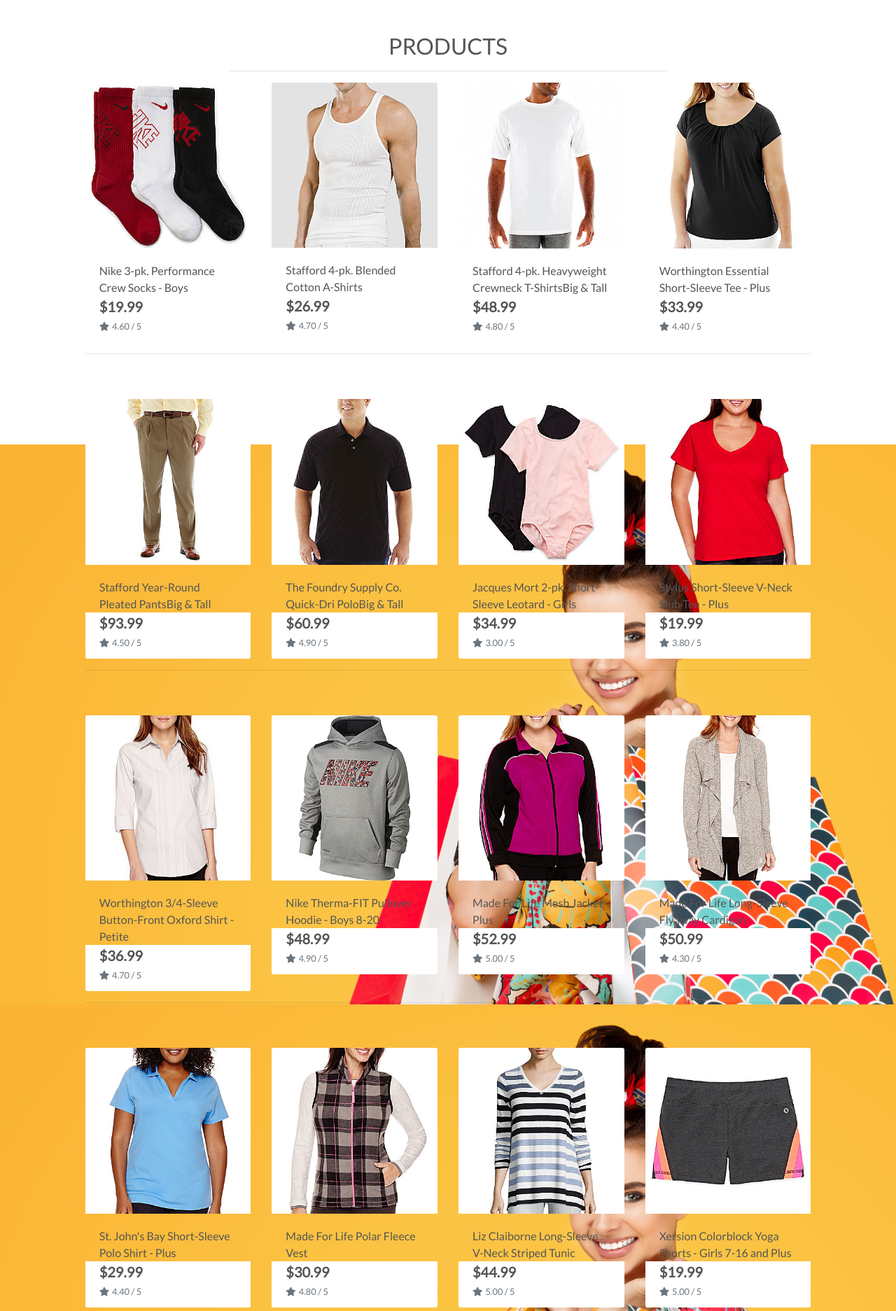
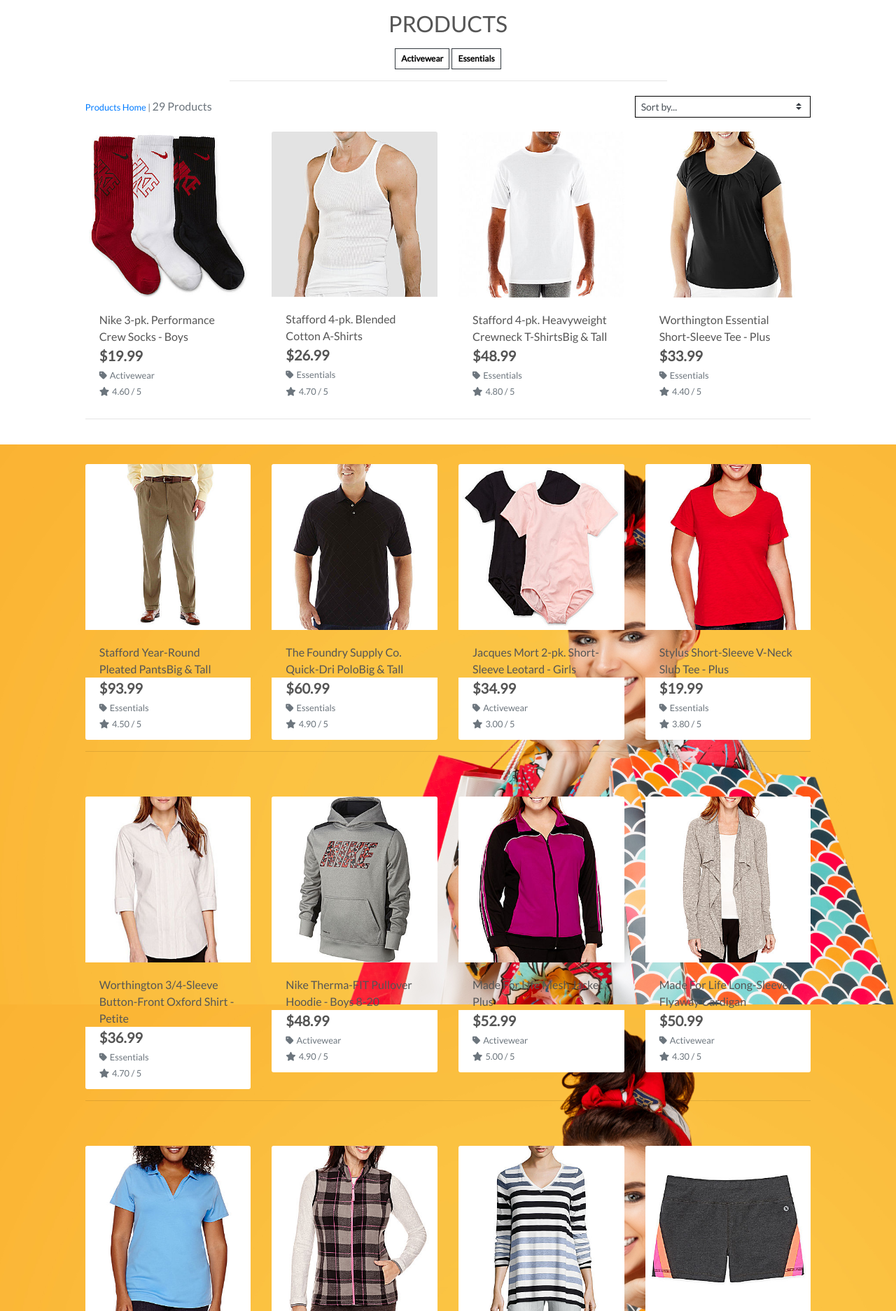
Before and after one commit to LewisCM14/boutique_ado, a Django app: a page that uses products/templates/products/products.html in a window 1280 px wide. Shown: the part 165-2038 px from the top of the page at 70% size. Run offline with Django 3.2, Linux system fonts and the light colour scheme; data comes from the database, SQL or seed files in the repository; some libraries are stand-ins or nearby versions.

Commit message:
added sorting and products count to products page

```diff
--- a/products/templates/products/products.html
+++ b/products/templates/products/products.html
@@ -14,14 +14,49 @@
 <div class="overlay"></div>
 <div class="container-fluid">
     <div class="row">
-        <div class="col text-center mt-5">
+        <div class="col text-center mt-3">
             <h2 class="logo-font">Products</h2>
+            <!-- Iterates over the current categories returned in the view, creating a button for each in the browser -->
+            {% for c in current_categories %}
+                <a class="category-badge text-decoration-none" href="{% url 'products' %}?category={{ c.name }}">
+                    <span class="p-2 mt-2 badge badge-white text-black rounded-0 border border-dark">{{ c.friendly_name }}</span>
+                </a>
+            {% endfor %}
             <hr class="w-50 mb-1">
         </div>
     </div>
     <div class="row">
         <div class="product-container col-10 offset-1">
-            <div class="row mt-1 mb-2"></div>
+            <div class="row mt-1 mb-2">
+                <div class="col-12 col-md-6 my-auto order-md-last d-flex justify-content-center justify-content-md-end">
+                    <div class="sort-select-wrapper w-50">
+                        <select id="sort-selector" class="custom-select custom-select-sm rounded-0 border border-{% if current_sorting != 'None_None' %}info{% else %}black{% endif %}">
+                            <!-- Compares the value of the current sorting view variable to what it would be under certain conditions -->
+                            <option value="reset" {% if current_sorting == 'None_None' %}selected{% endif %}>Sort by...</option>
+                            <option value="price_asc" {% if current_sorting == 'price_asc' %}selected{% endif %}>Price (low to high)</option>
+                            <option value="price_desc" {% if current_sorting == 'price_desc' %}selected{% endif %}>Price (high to low)</option>
+                            <option value="rating_asc" {% if current_sorting == 'rating_asc' %}selected{% endif %}>Rating (low to high)</option>
+                            <option value="rating_desc" {% if current_sorting == 'rating_desc' %}selected{% endif %}>Rating (high to low)</option>
+                            <option value="name_asc" {% if current_sorting == 'name_asc' %}selected{% endif %}>Name (A-Z)</option>
+                            <option value="name_desc" {% if current_sorting == 'name_desc' %}selected{% endif %}>Name (Z-A)</option>
+                            <option value="category_asc" {% if current_sorting == 'category_asc' %}selected{% endif %}>Category (A-Z)</option>
+                            <option value="category_desc" {% if current_sorting == 'category_desc' %}selected{% endif %}>Category (Z-A)</option>
+                        </select>
+                    </div>
+                </div>
+                <div class="col-12 col-md-6 order-md-first">
+                    <p class="text-muted mt-3 text-center text-md-left">
+                        <!-- A link to go back to the main products page. -->
+                        {% if search_term or current_categories or current_sorting != 'None_None' %}
+                            <span class="small"><a href="{% url 'products' %}">Products Home</a> | </span>
+                        {% endif %}
+                        <!-- Uses the length built-in template filter to count the number of products.
+                        Then if there's a search term, again returned in the context from the all products view.
+                        append a few extra words to let the user know what they've searched for. -->
+                        {{ products|length }} Products{% if search_term %} found for <strong>"{{ search_term }}"</strong>{% endif %}
+                    </p>
+                </div>
+            </div>
             <div class="row">
                 {% for product in products %}
                 <!-- Products will stack on mobile be side-by-side on small and medium screens. split into three columns on large. Four columns on extra-large. -->
@@ -46,6 +81,14 @@
                                     <div class="row">
                                         <div class="col">
                                             <p class="lead mb-0 text-left font-weight-bold">${{ product.price }}</p>
+                                            <!-- If the product has a category, render it out using its friendly name as the text and its programmatic name as the href. -->
+                                            {% if product.category %}
+                                            <p class="small mt-1 mb-0">
+                                                <a class="text-muted" href="{% url 'products' %}?category={{ product.category.name }}">
+                                                    <i class="fas fa-tag mr-1"></i>{{ product.category.friendly_name }}
+                                                </a>
+                                            </p>
+                                            {% endif %}
                                             {% if product.rating %}
                                                 <small class="text-muted"><i class="fas fa-star mr-1"></i>{{ product.rating }} / 5</small>
                                             {% else %}
--- a/products/views.py
+++ b/products/views.py
@@ -91,6 +91,9 @@
             if sortkey == 'name':
                 sortkey = 'lower_name'
                 products = products.annotate(lower_name=Lower('name'))
+            if sortkey == 'category':
+                sorkey = 'category__name'
+
             if 'direction' in request.GET:
                 direction = request.GET['direction']
                 if direction == 'desc':
--- a/static/css/base.css
+++ b/static/css/base.css
@@ -74,6 +74,11 @@
 	z-index: -1;
 }
 
+a.category-badge > span.badge:hover {
+    background: #212529 !important;
+    color: #fff !important;
+}
+
 /* -------------------------------- Media Queries */
 
 /* Slightly larger container on xl screens */
```
Also changed, not shown: products/templates/products/product_detail.html (+9 -1 lines).
